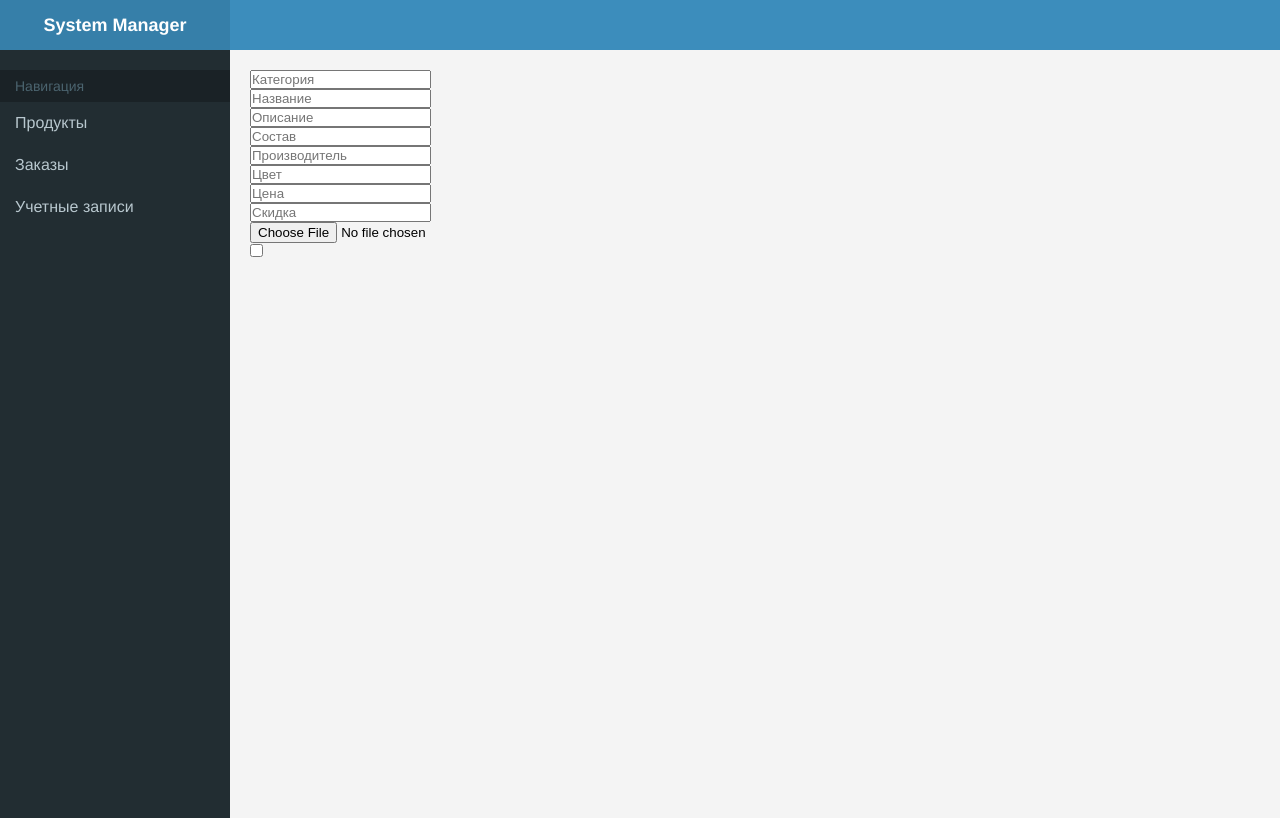
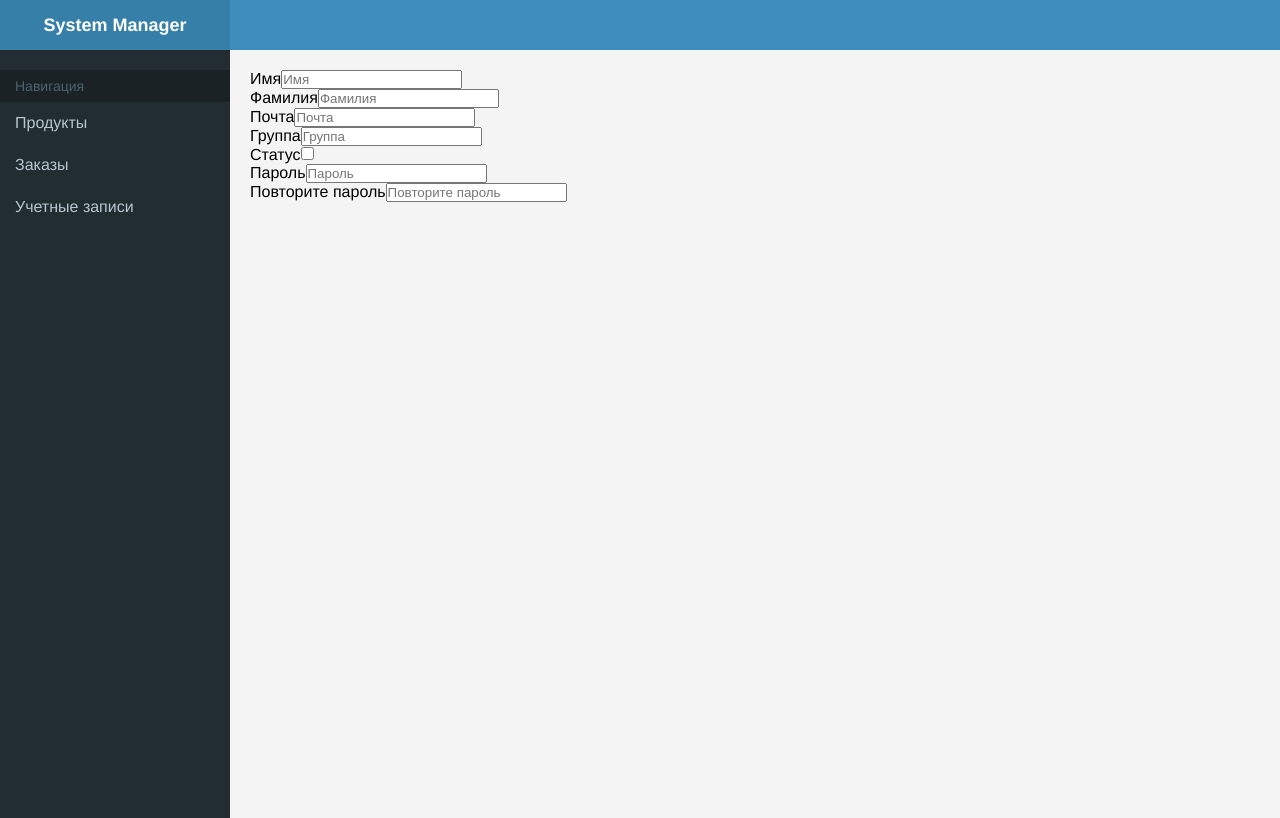
Before and after one commit to frezebloom/tkaneva, a Vue app in the folder dev/manager/: page /users/new in a window 1280 px wide. Built offline with nearby package versions, Linux system fonts and the light colour scheme.

Commit message:
переделал архитекутуру table, убрал лишний компонент

```diff
--- a/dev/manager/src/components/Form.vue
+++ b/dev/manager/src/components/Form.vue
@@ -1,7 +1,7 @@
 <template>
   <div class="form">
     <div class="form-wrapper" v-for="item in input" :key="item.id">
-      <label for="form-label">{{ item.name }}</label>
+      <label for="form-label">{{ item.title }}</label>
       <input class="form-input" :type="item.type" :placeholder="item.title">
     </div>
   </div>
--- a/dev/manager/src/components/Table.vue
+++ /dev/null
@@ -1,26 +0,0 @@
-<template>
-  <table>
-    <th v-for="item in title" :key="item.id">{{item}}</th>
-    <tr v-for="item in data" :key="item.id">
-      <td>{{item.id}}</td>
-      <td>{{item.firstname}}</td>
-      <td>{{item.lastname}}</td>
-      <td>{{item.mail}}</td>
-      <td>{{item.group}}</td>
-      <td>{{item.status}}</td>
-    </tr>
-  </table>
-</template>
-<script>
-export default {
-  name: "Table",
-  props: {
-    data: Array,
-    title: Array
-  }
-};
-</script>
-<style lang="scss" scoped>
-@import "../styles/variables.scss";
-@import "../styles/table.scss";
-</style>
--- a/dev/manager/src/views/NewUser.vue
+++ b/dev/manager/src/views/NewUser.vue
@@ -2,17 +2,14 @@
   <div class="new-user">
     <Form
       v-bind:input="[
-        { title: 'Категория', type: 'select' },
-        { title: 'Название', type: 'text' },
-        { title: 'Описание', type: 'text' },
-        { title: 'Состав', type: 'text' },
-        { title: 'Производитель', type: 'select' },
-        { title: 'Цвет', type: 'select' },
-        { title: 'Цена', type: 'text' },
-        { title: 'Скидка', type: 'text' },
-        { title: 'Изображения', type: 'file' },
-        { title: 'В наличии', type: 'checkbox' },
-    ]"
+        { title: 'Имя', type: 'select' },
+        { title: 'Фамилия', type: 'text' },
+        { title: 'Почта', type: 'text' },
+        { title: 'Группа', type: 'select' },
+        { title: 'Статус', type: 'checkbox' },
+        { title: 'Пароль', type: 'password' },
+        { title: 'Повторите пароль', type: 'password' },
+      ]"
     />
   </div>
 </template>
--- a/dev/manager/src/views/ProductCategory.vue
+++ b/dev/manager/src/views/ProductCategory.vue
@@ -7,17 +7,12 @@
         <div class="btn-delete">-</div>
       </div>
     </div>
-    <Table/>
   </div>
 </template>
 <script>
-import Table from "@/components/Table.vue";
-
 export default {
   name: "Category",
-  components: {
-    Table
-  }
+  components: {}
 };
 </script>
 
--- a/dev/manager/src/views/Users.vue
+++ b/dev/manager/src/views/Users.vue
@@ -1,21 +1,31 @@
 <template>
   <div class="users">
     <Topbar title="Пользователи" v-on:clickEvent="handler($event)"/>
-    <Table v-bind:data="users" v-bind:title="['№', 'Имя', 'Фамилия', 'Почта', 'Группа', 'Статус']"/>
+    <table>
+      <th v-for="item in title" :key="item.id">{{item}}</th>
+
+      <tr v-for="item in users" :key="item.id">
+        <td>{{item.id}}</td>
+        <td>{{item.firstname}}</td>
+        <td>{{item.lastname}}</td>
+        <td>{{item.mail}}</td>
+        <td>{{item.group}}</td>
+        <td>{{item.status}}</td>
+      </tr>
+    </table>
   </div>
 </template>
 <script>
-import Table from "@/components/Table.vue";
 import Topbar from "@/components/Topbar.vue";
 import router from "@/router.js";
 export default {
   name: "Users",
   components: {
-    Table,
     Topbar
   },
   data: () => {
     return {
+      title: ["№", "Имя", "Фамилия", "Почта", "Группа", "Статус"],
       users: [
         {
           id: "1",
@@ -51,3 +61,7 @@ export default {
   }
 };
 </script>
+<style lang="scss" scoped>
+@import "../styles/variables.scss";
+@import "../styles/table.scss";
+</style>
```
